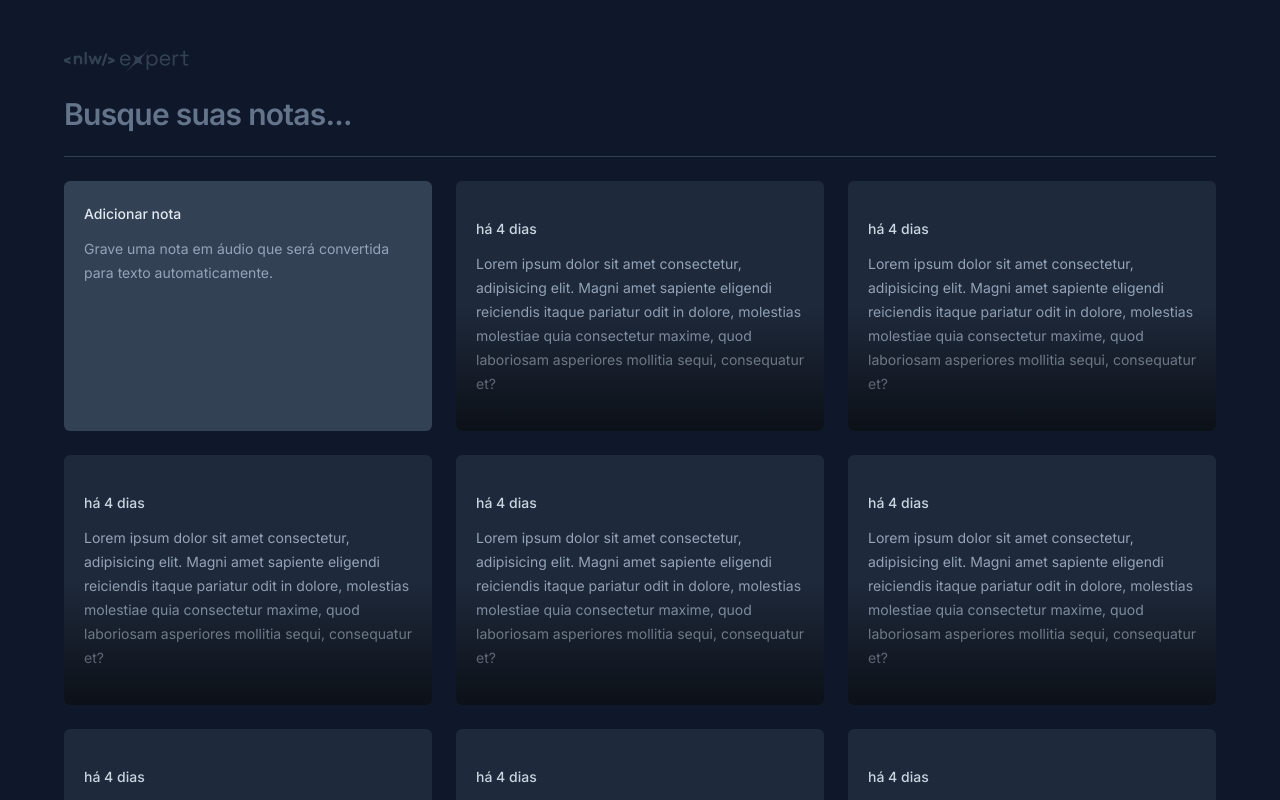
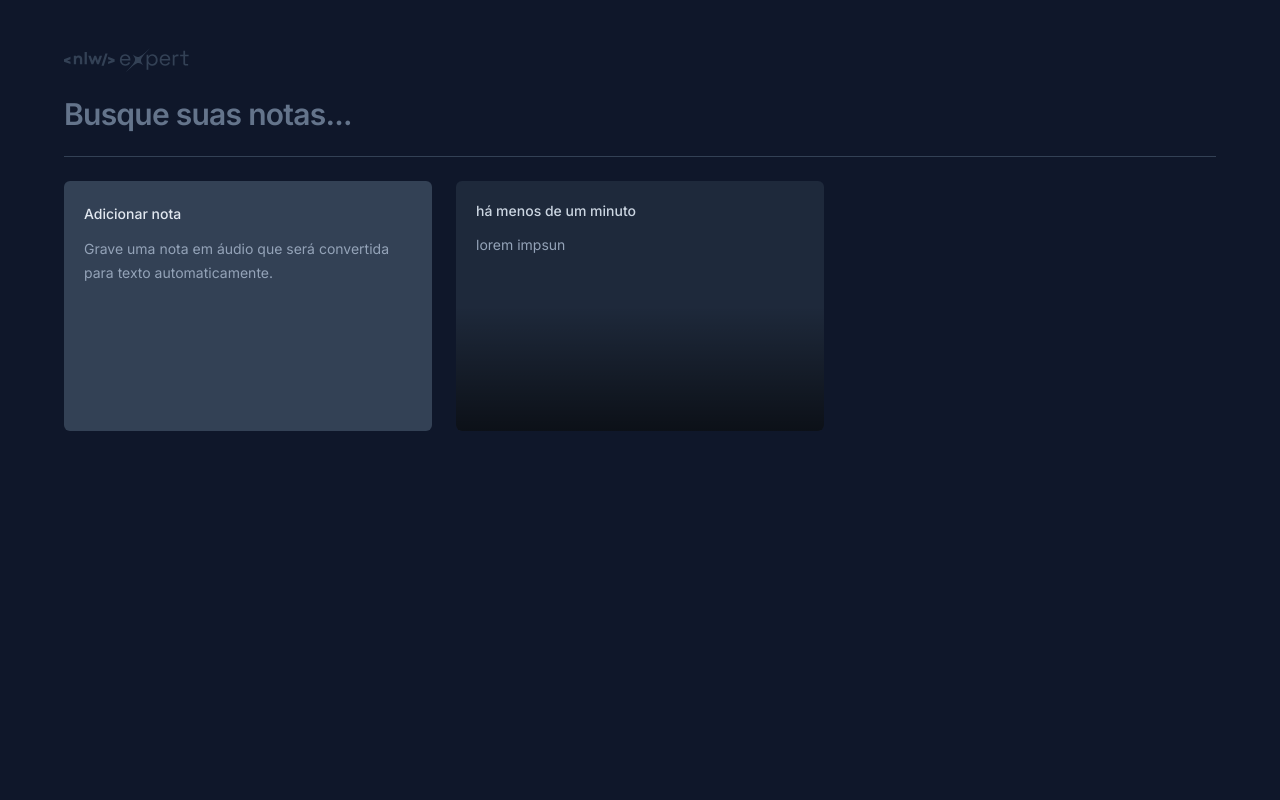
Before and after one commit to vbruno96/expert-notes, a React (Vite) app: page / in a window 1280 px wide. Shown: the top 800 px of the page. Built offline with nearby package versions, Linux system fonts and the light colour scheme.

Commit message:
create edit note card

```diff
--- a/package.json
+++ b/package.json
@@ -10,6 +10,9 @@
     "preview": "vite preview"
   },
   "dependencies": {
+    "@radix-ui/react-dialog": "^1.0.5",
+    "date-fns": "^3.3.1",
+    "lucide-react": "^0.323.0",
     "react": "^18.2.0",
     "react-dom": "^18.2.0"
   },
--- a/src/app.tsx
+++ b/src/app.tsx
@@ -16,15 +16,7 @@
       <div className="h-px bg-slate-700" />
       <div className="grid grid-cols-3 gap-6 auto-rows-[15.625rem]">
         <NewNoteCard />
-        <NoteCard />
-        <NoteCard />
-        <NoteCard />
-        <NoteCard />
-        <NoteCard />
-        <NoteCard />
-        <NoteCard />
-        <NoteCard />
-        <NoteCard />
+        <NoteCard note={{ date: new Date(), content: 'lorem impsun' }} />
       </div>
     </div>
   )
--- a/src/components/note-card.tsx
+++ b/src/components/note-card.tsx
@@ -1,14 +1,51 @@
-export function NoteCard() {
+import * as Dialog from '@radix-ui/react-dialog'
+import { formatDistanceToNow } from 'date-fns'
+import { ptBR } from 'date-fns/locale'
+import { X } from 'lucide-react'
+
+interface NoteCardProps {
+  note: {
+    date: Date
+    content: string
+  }
+}
+
+export function NoteCard({ note }: NoteCardProps) {
   return (
-    <button className="rounded-md bg-slate-800 text-left p-5 space-y-3 overflow-hidden relative hover:ring-2 hover:ring-slate-600 outline-none focus-visible:ring-2 focus-visible:ring-lime-400">
-      <span className="text-sm font-medium text-slate-300">há 4 dias</span>
-      <p className="text-sm leading-6 text-slate-400">
-        Lorem ipsum dolor sit amet consectetur, adipisicing elit. Magni amet
-        sapiente eligendi reiciendis itaque pariatur odit in dolore, molestias
-        molestiae quia consectetur maxime, quod laboriosam asperiores mollitia
-        sequi, consequatur et?
-      </p>
-      <div className="absolute bottom-0 left-0 right-0 h-1/2 bg-gradient-to-t from-black/60 to-black/0 pointer-events-none" />
-    </button>
+    <Dialog.Root>
+      <Dialog.Trigger className="relative flex flex-col gap-3 overflow-hidden rounded-md bg-slate-800 p-5 text-left outline-none hover:ring-2 hover:ring-slate-600 focus-visible:ring-2 focus-visible:ring-lime-400">
+        <span className="text-sm font-medium text-slate-300">
+          {formatDistanceToNow(note.date, { locale: ptBR, addSuffix: true })}
+        </span>
+        <p className="text-sm leading-6 text-slate-400">{note.content}</p>
+        <div className="pointer-events-none absolute bottom-0 left-0 right-0 h-1/2 bg-gradient-to-t from-black/60 to-black/0" />
+      </Dialog.Trigger>
+
+      <Dialog.Portal>
+        <Dialog.Overlay className="fixed inset-0 bg-black/50" />
+        <Dialog.Content className="fixed left-1/2 top-1/2 flex h-[60vh] w-full max-w-[40rem] -translate-x-1/2 -translate-y-1/2 flex-col overflow-hidden rounded-md bg-slate-700 outline-none">
+          <Dialog.Close className="absolute right-0 top-0 bg-slate-800 p-1.5 text-slate-400 hover:text-slate-100">
+            <X className="size-5" />
+          </Dialog.Close>
+          <div className="flex flex-1 flex-col gap-3 p-5">
+            <span className="text-sm font-medium text-slate-300">
+              {formatDistanceToNow(note.date, {
+                locale: ptBR,
+                addSuffix: true,
+              })}
+            </span>
+            <p className="text-sm leading-6 text-slate-400">{note.content}</p>
+          </div>
+
+          <button className="outline-note group w-full bg-slate-800 py-4 text-center text-sm font-medium text-slate-300">
+            Deseja{' '}
+            <span className="text-red-400 group-hover:underline">
+              apagar essa nota
+            </span>
+            ?
+          </button>
+        </Dialog.Content>
+      </Dialog.Portal>
+    </Dialog.Root>
   )
 }
```
Also changed, not shown: 1 other file (tests, documents, lock files or other folders).
